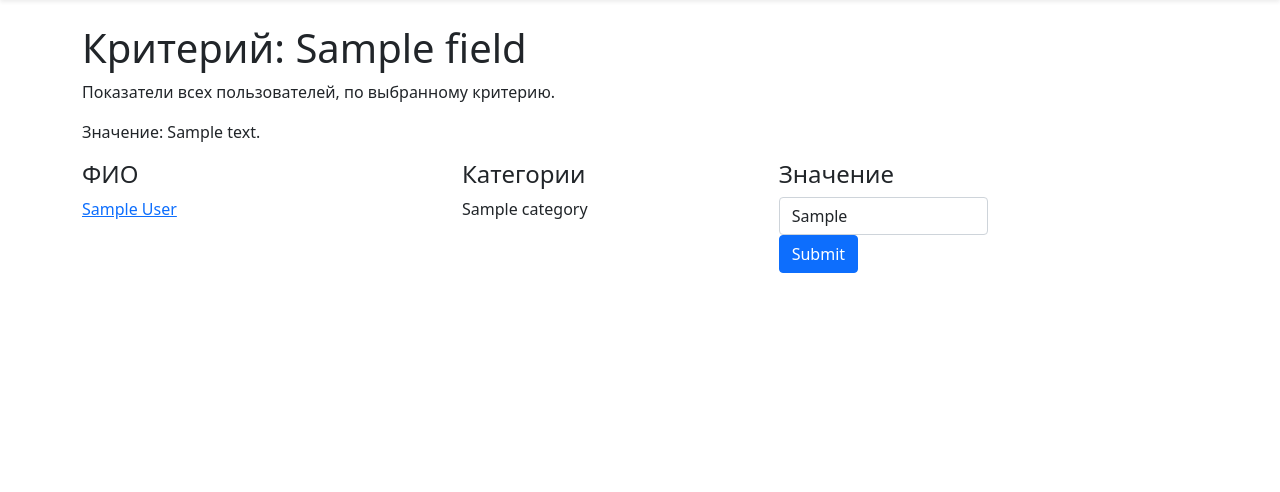
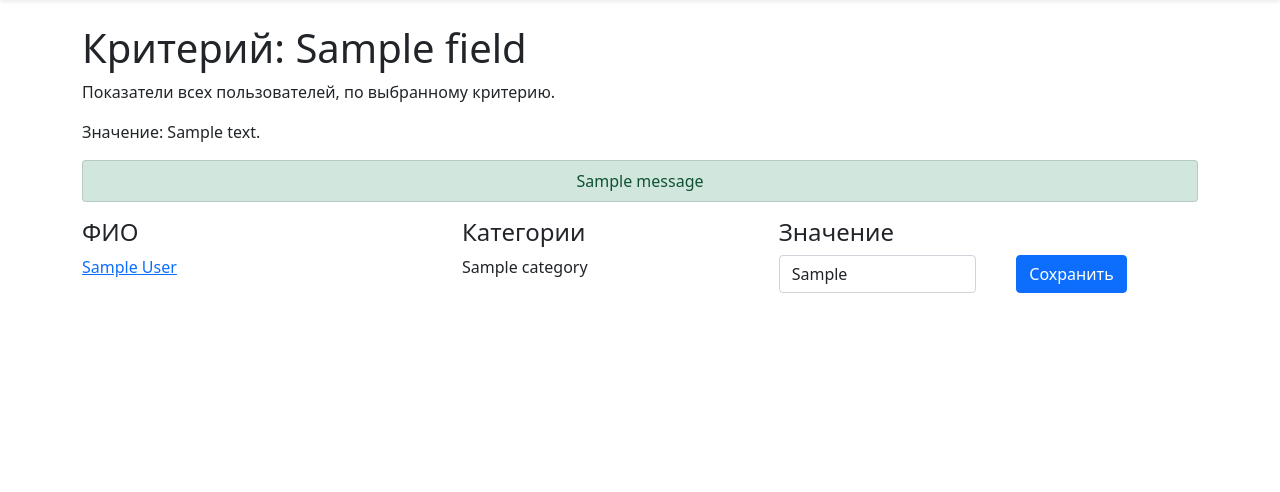
Before and after one commit to DzeinX/LKP, a Django app: page /show/1 in a window 1280 px wide. Shown: the part 56-548 px from the top of the page. Run offline with Django 4.2, Linux system fonts and the light colour scheme; a user stored in the database is signed in; tables that the repository leaves empty hold one stand-in row (values such as "Sample post"); one stand-in notice (Sample message) is shown; parts of the project's set-up code (start-up, migrations or seed data) failed here and were passed over.

Commit message:
Исправление ошибок POST запроса у show.html

```diff
--- a/application_OETD/views.py
+++ b/application_OETD/views.py
@@ -4,7 +4,6 @@ from django.contrib.auth.decorators import login_required
 
 from django.core.files.storage import default_storage
 from django.shortcuts import render, redirect
-from auth_ldap.models import User as current_user
 
 from .models import *
 from django.contrib import messages
@@ -58,7 +57,7 @@ def create(request):
 
         try:
             file_category = FilesCatigories.objects.get(id=file_category_id)
-            user = current_user.objects.get(id=request.user.id)
+            user = User.objects.get(id=request.user.id)
             Files.objects.create(created_at=date_now,
                                  updated_at=date_now,
                                  path=document_name,
@@ -223,17 +222,20 @@ def show(request, _id):
             form = Forms.objects.get(id=field.id)
 
             access_users = []
-            for user in users:
+            for index, user in enumerate(users):
                 values = list(Values.objects.filter(user_id=user.id, field_id=field.id).all())
+                if not values:
+                    continue
+
                 categories_values = []
                 for value in values:
-                    category = Categories.objects.get(id=value.id)
+                    category = Categories.objects.get(id=value.category_id)
                     category_value = {
                         'category': category,
                         'value': value
                     }
                     categories_values.append(category_value)
-                access_users.append([user, categories_values])
+                access_users.append([user, categories_values, index + 1])
 
             context = {
                 "field": field,
@@ -246,10 +248,30 @@ def show(request, _id):
         return redirect('home')
 
     if request.method == "POST":
+        form_id = request.POST['form_id'].split('-')
 
+        # if request.POST.get("save_all"):
+        #     form_length = request.POST['form_length']
+
+        try:
+            category_id = request.POST[f'category_id-{form_id[0]}']
+            user_id = request.POST[f'user_id-{form_id[0]}']
+            new_value = request.POST[f'value-{form_id[0]}-{form_id[1]}'].replace(' ', '').rstrip()
+
+            if new_value:
+                user_answer = Values.objects.filter(user_id=user_id, category_id=category_id).first()
+                user_answer.value = new_value
+                user_answer.save()
+            else:
+                messages.error(request, f'Значение введено некорректно')
+                return redirect('show', _id)
+
+        except Exception as e:
+            messages.error(request, f'Не удалось сохранить данные. Ошибка: {e}')
+            return redirect('show', _id)
 
         messages.success(request, 'Данные успешно сохранены!')
-        return redirect('show')
+        return redirect('show', _id)
 
     messages.error(request, 'Не определён метод запроса')
     return redirect('home')
--- a/templates/lkp_logic/critery.html
+++ b/templates/lkp_logic/critery.html
@@ -30,7 +30,7 @@
 
             <div class="list-group">
                 {% for field in fields %}
-                <a href="#" class="list-group-item list-group-item-action">
+                <a href="{% url 'show' field.id %}" class="list-group-item list-group-item-action">
                     {{ field.name }}
                 </a>
                 {% endfor %}
--- a/templates/lkp_logic/efficiency.html
+++ b/templates/lkp_logic/efficiency.html
@@ -15,7 +15,7 @@
                             <div class="card-body">
                                 <h5 class="card-title">{{ form.name }}</h5>
                                 {% if is_can_fill %}
-                                    <a href="{% url 'critery_category' %}" class="card-link">Заполнить</a>
+                                    <a href="{% url 'critery_category' form.id %}" class="card-link">Заполнить</a>
                                 {% endif %}
                                 {% if is_can_check %}
                                     <a href="{% url 'critery' %}" class="card-link">Проверить</a>
--- a/templates/lkp_logic/show.html
+++ b/templates/lkp_logic/show.html
@@ -10,6 +10,16 @@
         <h1>Критерий: {{ field.name }}</h1>
         <p>Показатели всех пользователей, по выбранному критерию.</p>
         <p>Значение: {{ field.description }}</p>
+        {% if messages %}
+            <ul class="messages list-group mb-3">
+                {% for message in messages %}
+                    <li{% if message.tags %} class="{{ message.tags }}"{% endif %}>{{ message }}</li>
+                {% endfor %}
+            </ul>
+        {% endif %}
+        <form method="POST" action="{% url "show" field.id %}">
+            {# На случай реализации кнопки "Сохранить всё" #}
+            {# <input type="submit" value="Сохранить всё" name="save_all" class="btn btn-primary my-3"> #}
             <div class="row">
                 <div class="col-4">
                     <h4>ФИО</h4>
@@ -28,7 +38,7 @@
                 </div>
             </div>
             {% if users|length != 0 %}
-            {% for user_lkp, categories_values in users %}
+                {% for user_lkp, categories_values, index in users %}
                     <div class="row mb-3">
                         <div class="col-4">
                             <a href="{% url 'portfolio' user_lkp.id %}" target="_blank" title="Открыть портфолио">
@@ -47,7 +57,7 @@
                                         {{ category_value.category.name }}
                                     </div>
 
-                                <div class="col flex">
+                                    <div class="col">
                                         <div class="inspector-value-form"
                                              data-userid="{{ user_lkp.id }}"
                                              data-valueid="{{ category_value.value.id }}"
@@ -55,10 +65,36 @@
                                              data-comment="{{ category_value.value.comment }}"
                                              data-commentable="{{ form.commentable }}">
                                             <form method="POST" action="{% url "show" field.id %}">
+                                                <div class="row">
                                                     {% csrf_token %}
-                                            <input type="text" value="{{ category_value.value.value }}" name="value" class="form-control w-50">
-                                            <input type="hidden" name="category" value="{{ category_value.category.id }}">
-                                            <input type="submit" class="btn btn-primary">
+
+                                                    <input type="hidden"
+                                                           name="form_length"
+                                                           value="{{ users|length }}">
+                                                    <input type="hidden"
+                                                           value="{{ index }}-{{ forloop.counter }}"
+                                                           name="form_id">
+
+                                                    <div class="col">
+                                                        <input type="text"
+                                                               value="{{ category_value.value.value }}"
+                                                               name="value-{{ index }}-{{ forloop.counter }}"
+                                                               class="form-control">
+                                                    </div>
+
+                                                    <input type="hidden"
+                                                           name="category_id-{{ index }}"
+                                                           value="{{ category_value.category.id }}">
+                                                    <input type="hidden"
+                                                           name="user_id-{{ index }}"
+                                                           value="{{ user_lkp.id }}">
+                                                    <div class="col">
+                                                        <input type="submit"
+                                                               class="btn btn-primary mx-3"
+                                                               value="Сохранить"
+                                                               name="save_one">
+                                                    </div>
+                                                </div>
                                             </form>
                                         </div>
                                     </div>
@@ -70,5 +106,10 @@
             {% else %}
                 <p><i>Показатели не найдены. Возможно, еще никто не заполнил данный критерий.</i></p>
             {% endif %}
+            {% if users|length >= 10 %}
+                {# На случай реализации кнопки "Сохранить всё" #}
+                {# <input type="submit" value="Сохранить всё" name="save_all" class="btn btn-primary my-3"> #}
+            {% endif %}
+        </form>
     </div>
 {% endblock %}
```
Lines whose indentation alone changed are shown as unchanged.
